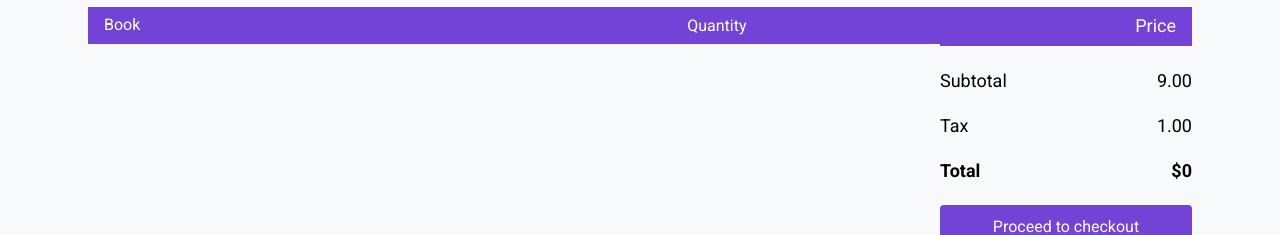
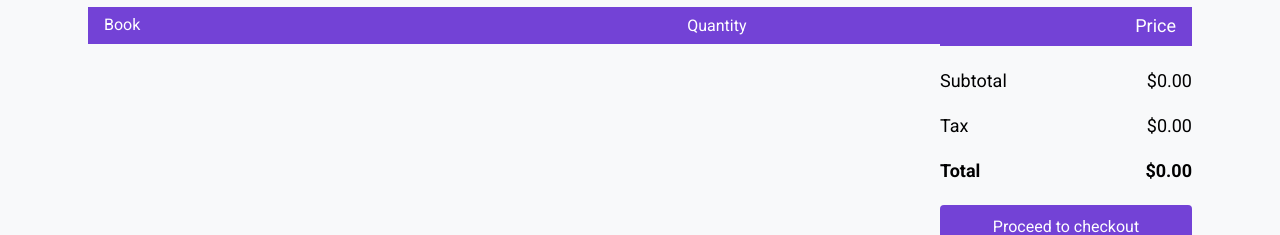
Before and after one commit to ethan5432/ecommerce-using-react, a React (Create React App) app: page /cart in a window 1280 px wide. Shown: the part 159-394 px from the top of the page. Built offline with nearby package versions, Linux system fonts and the light colour scheme.

Commit message:
cart is fully dynamic with remove button

```diff
--- a/src/App.js
+++ b/src/App.js
@@ -27,6 +27,11 @@ function App() {
     }));
   }
 
+
+  function removeItem(item) {
+    setcart(cart.filter(book => book.id !== item.id))
+  }
+
   useEffect(() => {
 console.log(cart)
   },[cart])
@@ -43,7 +48,8 @@ console.log(cart)
             <Bookinfo books={books} cart={cart} addToCart={addToCart} />
           )}
         />
-        <Route path="/cart" render={() => <Cart books={books} cart={cart} changeQuantity={changeQuantity} />} />
+        <Route path="/cart" render={() => <Cart books={books} cart={cart} changeQuantity={changeQuantity}
+          removeItem={removeItem} />} />
         <Footer />
       </div>
     </Router>
--- a/src/Pages/Cart.jsx
+++ b/src/Pages/Cart.jsx
@@ -1,6 +1,6 @@
 import React, { useEffect, useState } from "react";
 
-const Cart = ({ cart, changeQuantity }) => {
+const Cart = ({ cart, changeQuantity, removeItem }) => {
   const Total = () => {
     let price = 0;
     cart.forEach((item) => {
@@ -28,15 +28,20 @@ const Cart = ({ cart, changeQuantity }) => {
                   return (
                     <div className="cart__item">
                       <div className="cart__book">
-                          <img className="cart__book--img" src={book.url} alt="" />
+                        <img
+                          className="cart__book--img"
+                          src={book.url}
+                          alt=""
+                        />
                         <div className="cart__book--info">
                           <span className="cart__book--title">
                             {book.title}
                           </span>
-                            <span className="cart__book_--price">${(book.salePrice || book.originalPrice).toFixed(2)}</span>
-                            <button className="cart__book--remove">
-                              {" "}
-                              Remove{" "}
+                          <span className="cart__book_--price">
+                            ${(book.salePrice || book.originalPrice).toFixed(2)}
+                          </span>
+                          <button className="cart__book--remove" onClick={() => removeItem(book)}>
+                            Remove
                           </button>
                         </div>
                       </div>
@@ -47,29 +52,33 @@ const Cart = ({ cart, changeQuantity }) => {
                           max_={99}
                           className="cart__input"
                           value={book.quantity}
-                            onChange={(event) => changeQuantity(book, event.target.value) }
+                          onChange={(event) =>
+                            changeQuantity(book, event.target.value)
+                          }
                         />
                       </div>
-                        <div className="cart__total">{((book.salePrice || book.originalPrice) * book.quantity).toFixed(2) }</div>
+                      <div className="cart__total">
+                        {(
+                          (book.salePrice || book.originalPrice) * book.quantity
+                        ).toFixed(2)}
+                      </div>
                     </div>
                   );
-                  })
-                }
-
+                })}
               </div>
             </div>
             <div className="total">
               <div className="total__item total__sub-total">
                 <span>Subtotal</span>
-                <span>9.00</span>
+                <span>${(Total() * 0.9).toFixed(2)}</span>
               </div>
               <div className="total__item total__tax">
                 <span>Tax</span>
-                <span>1.00</span>
+                <span>${(Total() * 0.1).toFixed(2)}</span>
               </div>
               <div className="total__item total__price">
                 <span>Total</span>
-                <span>${Total()}</span>
+                <span>${Total().toFixed(2)}</span>
               </div>
               <button
                 className="btn btn__checkout no-cursor"
```
Lines whose indentation alone changed are shown as unchanged.
